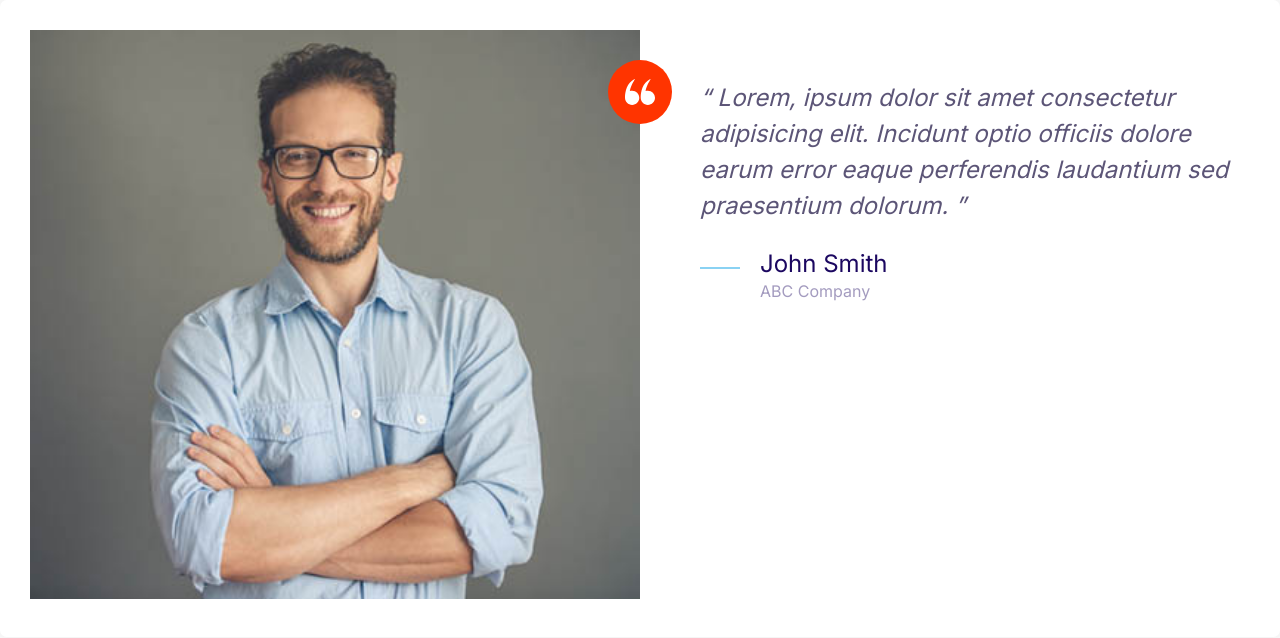
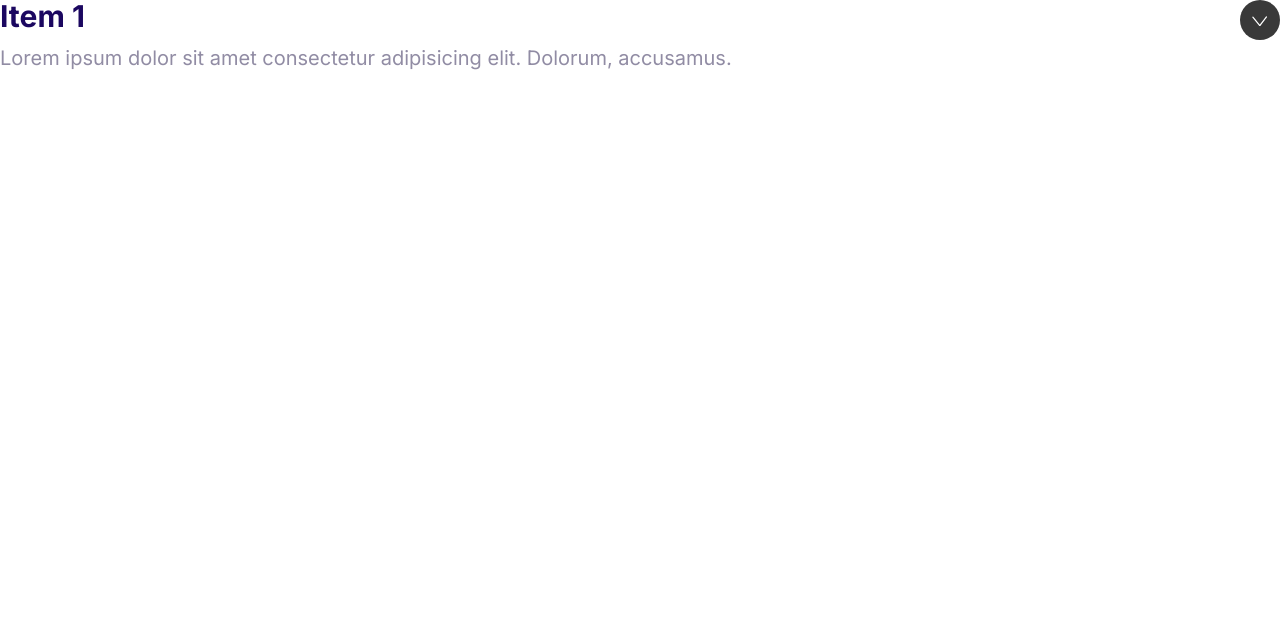
Before and after one commit to dlamontsr/MOSHIFYLTRAIN3, a plain HTML site: page index.html in a window 1280 px wide. Drawn offline with Linux system fonts and the light colour scheme.

Commit message:
Added js/main and defined the collapsibles component.

```diff
--- a/CSS/styles.css
+++ b/CSS/styles.css
@@ -562,3 +562,36 @@ a {
     margin: 0 2rem;
   }
 }
+
+/* Collapsibles */
+
+.collapsible__header {
+  display: flex;
+  justify-content: space-between;
+}
+
+.collapsible__heading {
+  margin-top: 0;
+  font-size: 3rem;
+}
+
+.collapsible__chevron {
+  transform: rotate(-90deg);
+  transition: transform 0.3s;
+}
+
+.collapsible__content {
+  max-height: 0;
+  overflow: hidden;
+  opacity: 0;
+  transition: all 0.3s;
+}
+
+.collapsible--expanded .collapsible__chevron {
+  transform: rotate(0);
+}
+
+.collapsible--expanded .collapsible__content {
+  max-height: 100%;
+  opacity: 1;
+}
--- a/index.html
+++ b/index.html
@@ -12,38 +12,18 @@
     <link rel="stylesheet" href="/CSS/styles.css">
 </head>
 <body>
-    <div class="card testimonial">
-        <div class="grid grid--1x2">
-          <div class="testimonial__image">
-            <img src="images/testimonial.jpg" alt="A happy, smiling customer" />
-            <span class="icon-container icon-container--accent">
-              <svg class="icon icon--white icon--small">
-                <use xlink:href="images/sprite.svg#quotes"></use>
-              </svg>
-            </span>
-          </div>
-          <blockquote class="quote">
-            <p class="quote__text">
-              Lorem, ipsum dolor sit amet consectetur adipisicing elit. Incidunt optio
-              officiis dolore earum error eaque perferendis laudantium sed praesentium
-              dolorum.
-            </p>
-            <footer>
-              <div class="media">
-                <div class="media__image">
-                  <svg class="icon icon--primary quote__line">
-                    <use xlink:href="images/sprite.svg#line"></use>
-                  </svg>
-                </div>
-                <div class="media__body">
-                  <h3 class="media__title quote__author">John Smith</h3>
-                  <p class="quote__organization">ABC Company</p>
-                </div>
-              </div>
-            </footer>
-          </blockquote>
+    <div class="collapsible collapsible--expanded">
+        <header class="collapsible__header">
+          <h2 class="collapsible__heading">Item 1</h2>
+          <svg class="icon icon--white collapsible__chevron">
+            <use xlink:href="images/sprite.svg#chevron"></use>
+          </svg>
+        </header>
+        <div class="collapsible__content">
+          Lorem ipsum dolor sit amet consectetur adipisicing elit. Dolorum, accusamus.
         </div>
       </div>
 
+      <script src="/js/main.js"></script>
 </body>
 </html>
--- /dev/null
+++ b/js/main.js
@@ -0,0 +1,6 @@
+const collapsibles = document.querySelectorAll(".collapsible");
+collapsibles.forEach((item) =>
+  item.addEventListener("click", function () {
+    this.classList.toggle("collapsible--expanded");
+  })
+);
```
Also changed, not shown: components/callouts.html (added, +13 -0 lines), components/collapsibles.html (added, +11 -0 lines).
